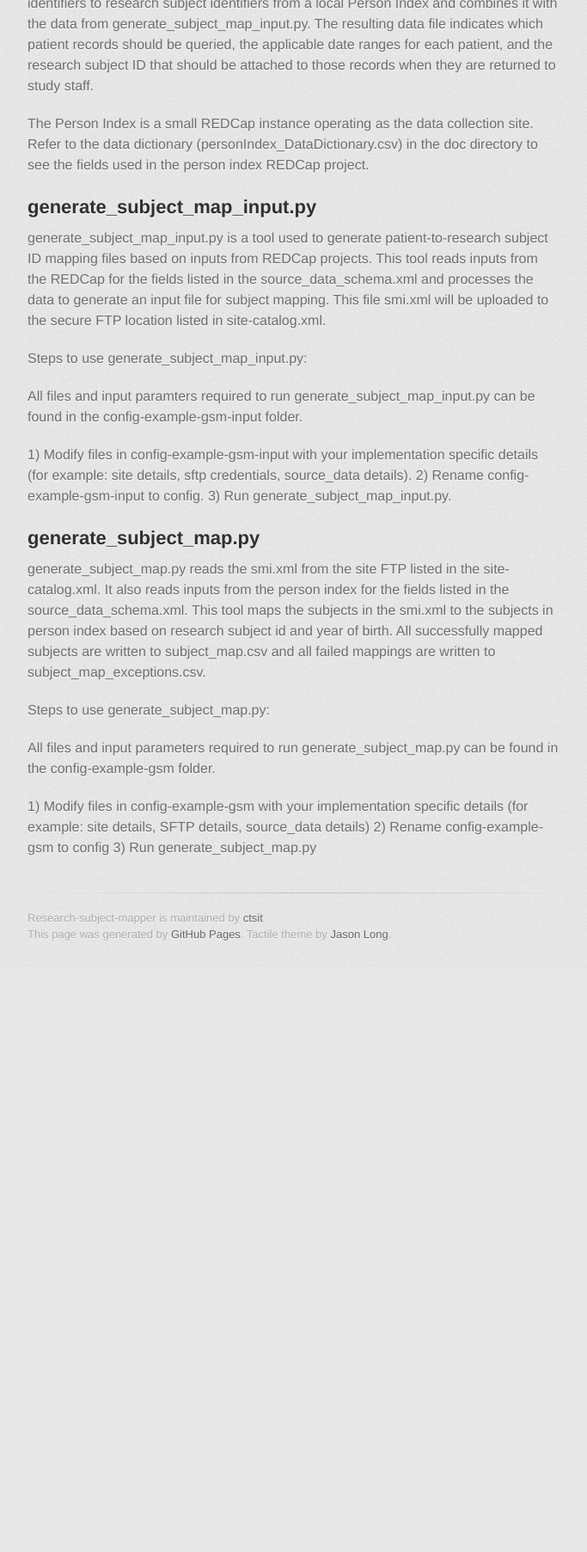
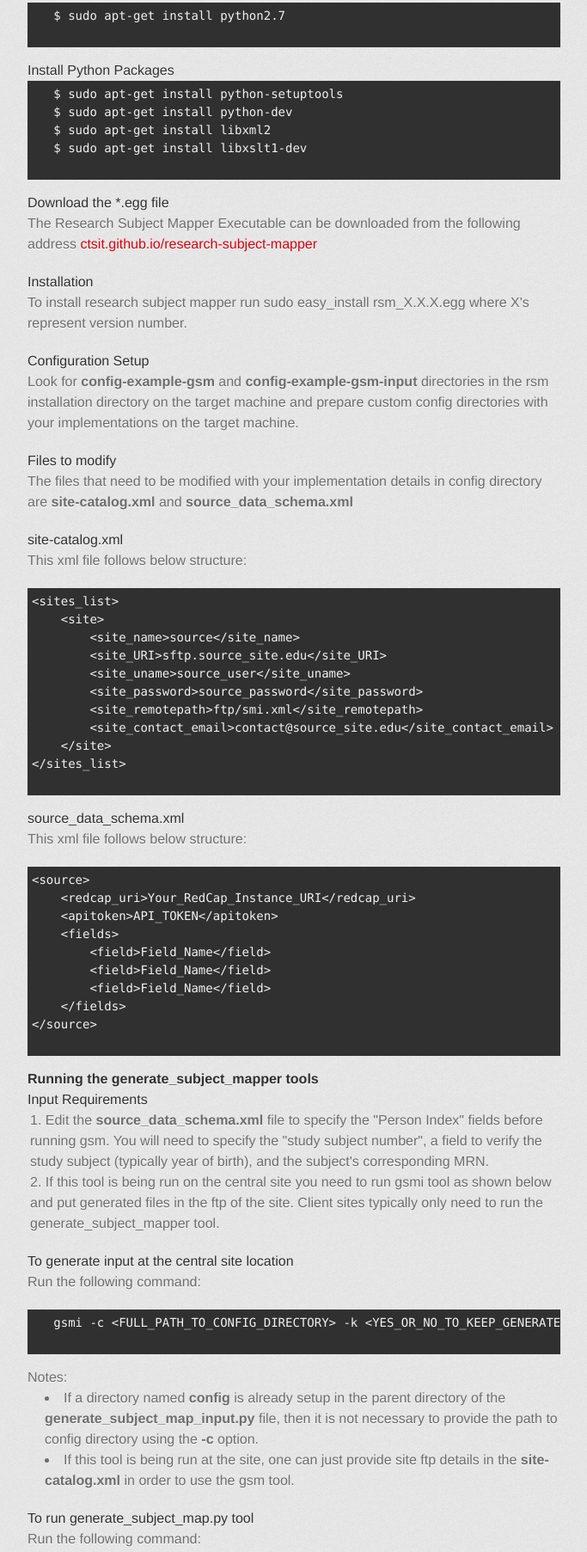
Before and after one commit to ctsit/research-subject-mapper, a plain HTML site: page index.html in a window 1280 px wide. Shown: the part 692-2497 px from the top of the page at 86% size, without its empty margins (298-981 px from the left). Before the commit the page ends 1819 px from the top, so only its background shows below. Drawn offline with Linux system fonts and the light colour scheme; a web font is replaced by a local one.

Commit message:
Update the index.html with content from the `develop` branch - Task #5773

```diff
--- a/index.html
+++ b/index.html
@@ -18,8 +18,7 @@
       <div class="inner">
 
         <header>
-          <h1>Research-subject-mapper</h1>
-          <h2>Tools to generate patient-to-research subject mapping files based on inputs from REDCap projects</h2>
+          <h1>Research Subject Mapper</h1>
         </header>
 
         <section id="downloads" class="clearfix">
@@ -34,94 +33,155 @@
             id="download-exe" class="button wide"><span>Download Executables</span></a>
         </section>
 
+
         <hr>
 
 <section id="main_content">
-          <h1>
-<a name="research-subject-mapper" class="anchor" href="#research-subject-mapper"><span class="octicon octicon-link"></span></a>Research Subject Mapper</h1>
-
-<p>
+   <h3 style="color: #55a; text-align:justify;">
       Research Subject Mapper is a tool designed to serve the needs of multi-center studies to prevent
       exposure of medical record identifiers to the data coordination center while allowing the data
       coordination center to specify data collection periods for the research subjects.  The intended
-usage of this tool is to combine authoritative data from a research subject data store with identifiable
-data at a data collection site to generate inputs for queries of an Electronic Health Record (EHR).
+      usage of this tool is to combine authoritative data from a research subject data store with
+      identifiable data at a data collection site to generate inputs for queries of an Electronic Health Record (EHR).
+   </h3>
+
+   <br />
+   <h4>
+      Working with research-subject-mapper executable(egg file)
+   </h4>
+
+   <br />
+   <h5> Requirements </h5>
+   <p>
+   To successfully run the Research Subject Mapper tool on the target machine please install the
+   software below before going any further.
    </p>
 
+   <h5> Install Python </h5>
+   Execute on the target machine
+   <pre>
+   $ sudo apt-get install python2.7
+   </pre>
+
+   <h5> Install Python Packages </h5>
+   <pre>
+   $ sudo apt-get install python-setuptools
+   $ sudo apt-get install python-dev
+   $ sudo apt-get install libxml2
+   $ sudo apt-get install libxslt1-dev
+   </pre>
+
+   <h5> Download the *.egg file </h5>
    <p>
-This tool has two components. The first component, generate_subject_map_input.py, allows data
-aggregators to access and transform data from a REDCap instance to generate an input file for site administrators.
+      The Research Subject Mapper Executable can be downloaded from the following address
+      <a href="ctsit.github.io/research-subject-mapper">ctsit.github.io/research-subject-mapper</a>
    </p>
 
+   <h5> Installation </h5>
    <p>
-The second component, generate_subject_map.py, extracts a mapping of EHR identifiers to research subject
-identifiers from a local Person Index and combines it with the data from generate_subject_map_input.py.
-The resulting data file indicates which patient records should be queried, the applicable date ranges for
-each patient, and the research subject ID that should be attached to those records when they are returned
-to study staff.
+      To install research subject mapper run sudo easy_install rsm_X.X.X.egg where X's represent version number.
    </p>
 
+   <h5> Configuration Setup </h5>
    <p>
-The Person Index is a small REDCap instance operating as the data collection site.  Refer to the data
-dictionary (personIndex_DataDictionary.csv) in the doc directory to see the fields used in the person index
-REDCap project.
+      Look for <strong>config-example-gsm</strong> and <strong>config-example-gsm-input</strong> directories
+      in the rsm installation directory on the target machine and prepare custom config directories
+      with your implementations on the target machine.
    </p>
 
-<h2>
-   <a name="generate_subject_map_inputpy" class="anchor" href="#generate_subject_map_inputpy">
-      <span class="octicon octicon-link"></span></a>generate_subject_map_input.py
-</h2>
-
+   <h5> Files to modify </h5>
    <p>
-generate_subject_map_input.py is a tool used to generate patient-to-research subject ID mapping files
-based on inputs from REDCap projects.
-This tool reads inputs from the REDCap for the fields listed in the source_data_schema.xml and processes
-the data to generate an input file for subject mapping. This file smi.xml will be uploaded to the secure
-FTP location listed in site-catalog.xml.
+      The files that need to be modified with your implementation details in config directory are
+      <strong>site-catalog.xml</strong> and <strong>source_data_schema.xml</strong>
    </p>
 
-<p>Steps to use generate_subject_map_input.py:</p>
+   <h5> site-catalog.xml </h5>
+   <p>
+      This xml file follows below structure:
+   </p>
+   <pre>
+&lt;sites_list&gt;
+    &lt;site&gt;
+        &lt;site_name&gt;source&lt;/site_name&gt;
+        &lt;site_URI&gt;sftp.source_site.edu&lt;/site_URI&gt;
+        &lt;site_uname&gt;source_user&lt;/site_uname&gt;
+        &lt;site_password&gt;source_password&lt;/site_password&gt;
+        &lt;site_remotepath&gt;ftp/smi.xml&lt;/site_remotepath&gt;
+        &lt;site_contact_email&gt;contact@source_site.edu&lt;/site_contact_email&gt;
+    &lt;/site&gt;
+&lt;/sites_list&gt;
+   </pre>
 
+
+   <h5> source_data_schema.xml </h5>
    <p>
-All files and input paramters required to run generate_subject_map_input.py can be found in the
-config-example-gsm-input folder.
+      This xml file follows below structure:
    </p>
+   <pre>
+&lt;source&gt;
+    &lt;redcap_uri&gt;Your_RedCap_Instance_URI&lt;/redcap_uri&gt;
+    &lt;apitoken&gt;API_TOKEN&lt;/apitoken&gt;
+    &lt;fields&gt;
+        &lt;field&gt;Field_Name&lt;/field&gt;
+        &lt;field&gt;Field_Name&lt;/field&gt;
+        &lt;field&gt;Field_Name&lt;/field&gt;
+    &lt;/fields&gt;
+&lt;/source&gt;
+   </pre>
 
-<p>
-1) Modify files in config-example-gsm-input with your implementation specific details
-   (for example: site details, sftp credentials, source_data details).
-2) Rename config-example-gsm-input to config.
-3) Run generate_subject_map_input.py.</p>
+   <h4> Running the generate_subject_mapper tools </h4>
+   <h5> Input Requirements </h5>
+   <ol>
+      <li>
+      Edit the <strong> source_data_schema.xml</strong> file to specify the "Person Index" fields before running gsm.
+      You will need to specify the "study subject number", a field to verify the study subject (typically year of birth),
+      and the subject's corresponding MRN.
+      <li>
+      If this tool is being run on the central site you need to run gsmi tool as shown below and put generated files in
+      the ftp of the site. Client sites typically only need to run the generate_subject_mapper tool.
+   </ol>
 
-<h2>
-   <a name="generate_subject_mappy" class="anchor" href="#generate_subject_mappy">
-      <span class="octicon octicon-link"></span></a>generate_subject_map.py</h2>
+   <h5> To generate input at the central site location </h5>
+   <p> Run the following command: </p>
+   <pre>
+   gsmi -c &lt;FULL_PATH_TO_CONFIG_DIRECTORY&gt; -k &lt;YES_OR_NO_TO_KEEP_GENERATED_FILES&gt;
+   </pre>
 
-<p>
-generate_subject_map.py reads the smi.xml from the site FTP listed in the site-catalog.xml.
-It also reads inputs from the person index for the fields listed in the source_data_schema.xml.
-This tool maps the subjects in the smi.xml to the subjects in person index based on research subject
-id and year of birth. All successfully mapped subjects are written to subject_map.csv and all failed
-mappings are written to subject_map_exceptions.csv.
-</p>
+   Notes:
+      <ul>
+         <li>
+         If a directory named <strong>config</strong> is already setup in the parent directory
+         of the <strong> generate_subject_map_input.py</strong> file, then it is not necessary to provide the path
+         to config directory using the <strong>-c</strong> option.
+         <li>
+         If this tool is being run at the site, one can just provide site ftp details in the
+         <strong>site-catalog.xml</strong> in order to use the gsm tool.
+      </ul>
 
-<p>Steps to use generate_subject_map.py:</p>
+   <h5> To run generate_subject_map.py tool </h5>
+   <p> Run the following command: </p>
+   <pre>
+      gsm -c &lt;FULL_PATH_TO_CONFIG_DIRECTORY&gt; -k &lt;YES_OR_NO_TO_KEEP_GENERATED_FILES&gt;
+   </pre>
 
-<p>All files and input parameters required to run generate_subject_map.py can be found in the config-example-gsm folder.</p>
+   Note:
+   <ul>
+      <li>
+      If a directory named <strong>config</strong> is already setup in the parent directory
+      of the <strong> generate_subject_map_input.py</strong> file, then it is not necessary to provide the path
+      to config directory using the <strong>-c</strong> option.
+   </ul>
 
-<p>
-1) Modify files in config-example-gsm with your implementation specific details
-   (for example: site details, SFTP details, source_data details)
-2) Rename config-example-gsm to config
-3) Run generate_subject_map.py</p>
 </section>
+
 
 <footer>
    Research-subject-mapper is maintained by <a href="https://github.com/ctsit">ctsit</a><br>
-          This page was generated by <a href="http://pages.github.com">GitHub Pages</a>. Tactile theme by <a href="https://twitter.com/jasonlong">Jason Long</a>.
+   This page was generated by <a href="http://pages.github.com">GitHub Pages</a>.
+   Tactile theme by <a href="https://twitter.com/jasonlong">Jason Long</a>.
 </footer>
 
-      </div>
-    </div>
+      </div> <!-- /inner -->
+   </div>  <!-- /container -->
   </body>
 </html>
--- a/stylesheets/stylesheet.css
+++ b/stylesheets/stylesheet.css
@@ -180,7 +180,7 @@ a.wide {
 code, pre {
   font-family: Monaco, "Bitstream Vera Sans Mono", "Lucida Console", Terminal;
   color: #222;
-  margin-bottom: 30px;
+  margin-bottom: 15px;
   font-size: 14px;
 }
 
@@ -191,7 +191,7 @@ code {
 }
 
 pre {
-  padding: 20px;
+  padding: 5px;
   background: #303030;
   color: #f2f2f2;
   text-shadow: none;
```
Lines whose indentation alone changed are shown as unchanged.
